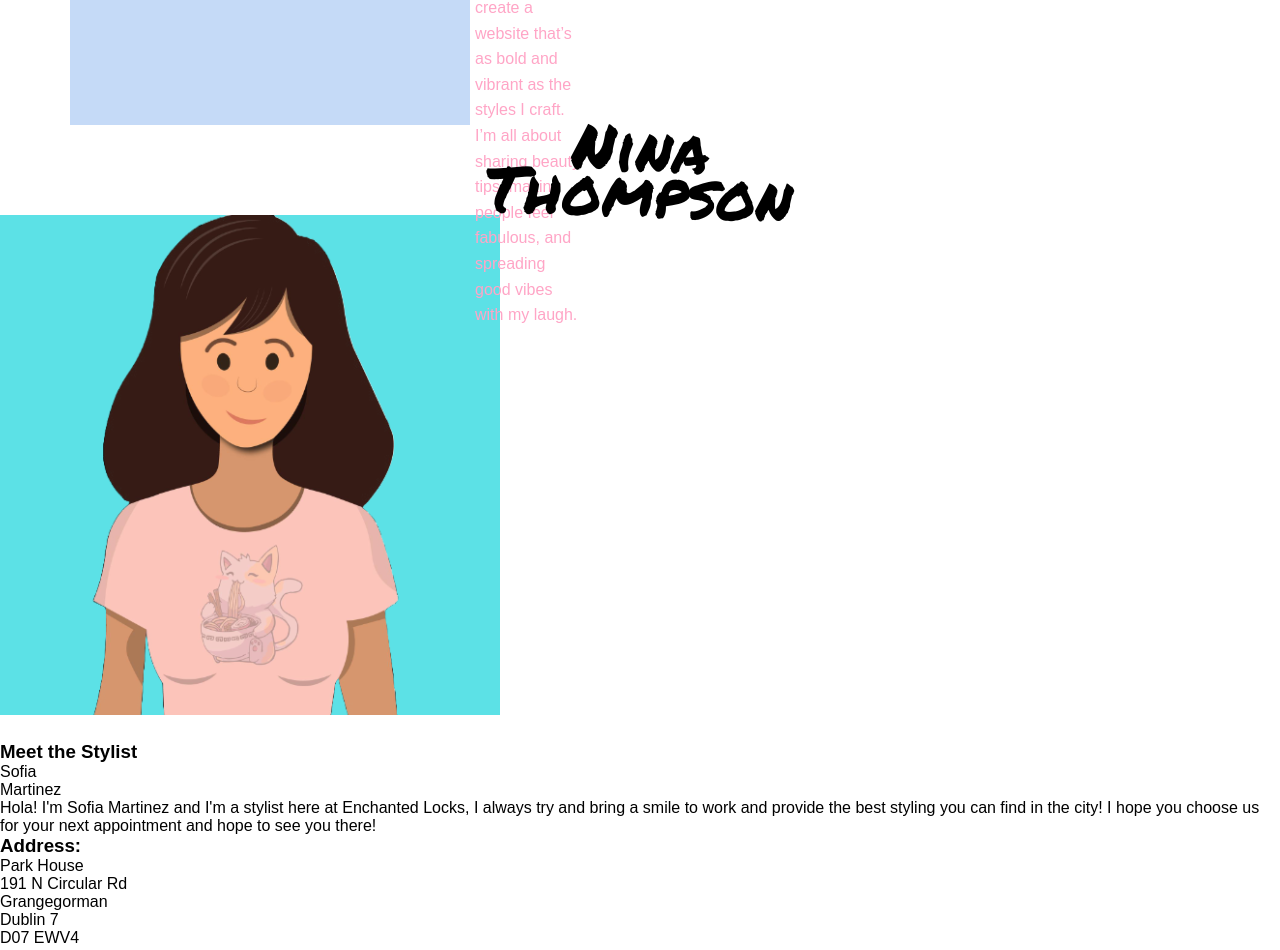
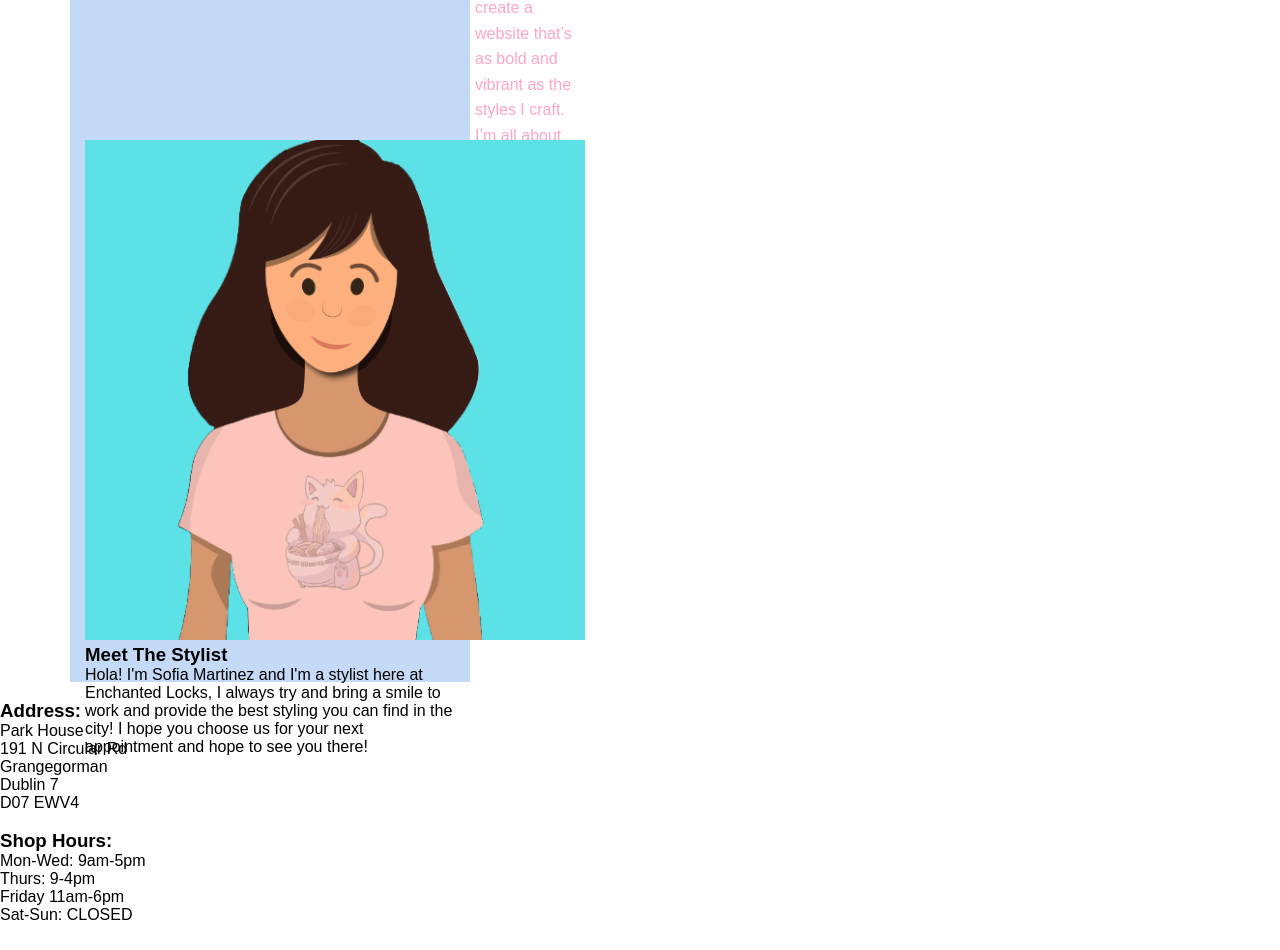
Before and after one commit to Jlaok/WebDev_Project_NeoDevs, a plain HTML site: page about_me.html in a window 1280 px wide. Shown: the part 876-1826 px from the top of the page. After the commit the page ends 1800 px from the top, so only its background shows below. Drawn offline with Linux system fonts and the light colour scheme.

Commit message:
about_me.html

```diff
--- a/about_me.html
+++ b/about_me.html
@@ -62,23 +62,25 @@
      </div>
   </div>
 </div>
- <div>
-  <link href="https://fonts.googleapis.com/css2?family=Permanent+Marker&display=swap" rel="stylesheet">
-  <p class="marker_name"> Nina <br> Thompson</p>
- </div>
 <!-- marker text code for polaroid and team member #2 introduction -->
- <div class="polaroid2">
+<div class="polaroid">
+  <div class="sofia">
+     <div class="content-wrapper2">
       <img class="sofia_img" src="sofia_martinez.png" alt="Portrait of Sofia Martinez, a stylist in the salon">
-       <h3 class="stylist"> <br> Meet the Stylist </h3>
-       <p class="marker_name2"> Sofia <br> Martinez</p>
+        <div class="text-content2">
+           <h3 class="stylist">Meet The Stylist</h3>
            <p class="sofiadesc"> Hola! I'm Sofia Martinez and
             I'm a stylist here at Enchanted Locks,
             I always try and bring a smile to work and
             provide the best styling you can find in the city!
             I hope you choose us for your next appointment
-         and hope to see you there!</p>
-
-
+            and hope to see you there!
+           </p>
+        </div>
+     </div>
+  </div>
+</div>
+<br>
   <!-- END PAGE---------------->
 <body>
 
```
Lines whose indentation alone changed are shown as unchanged.
